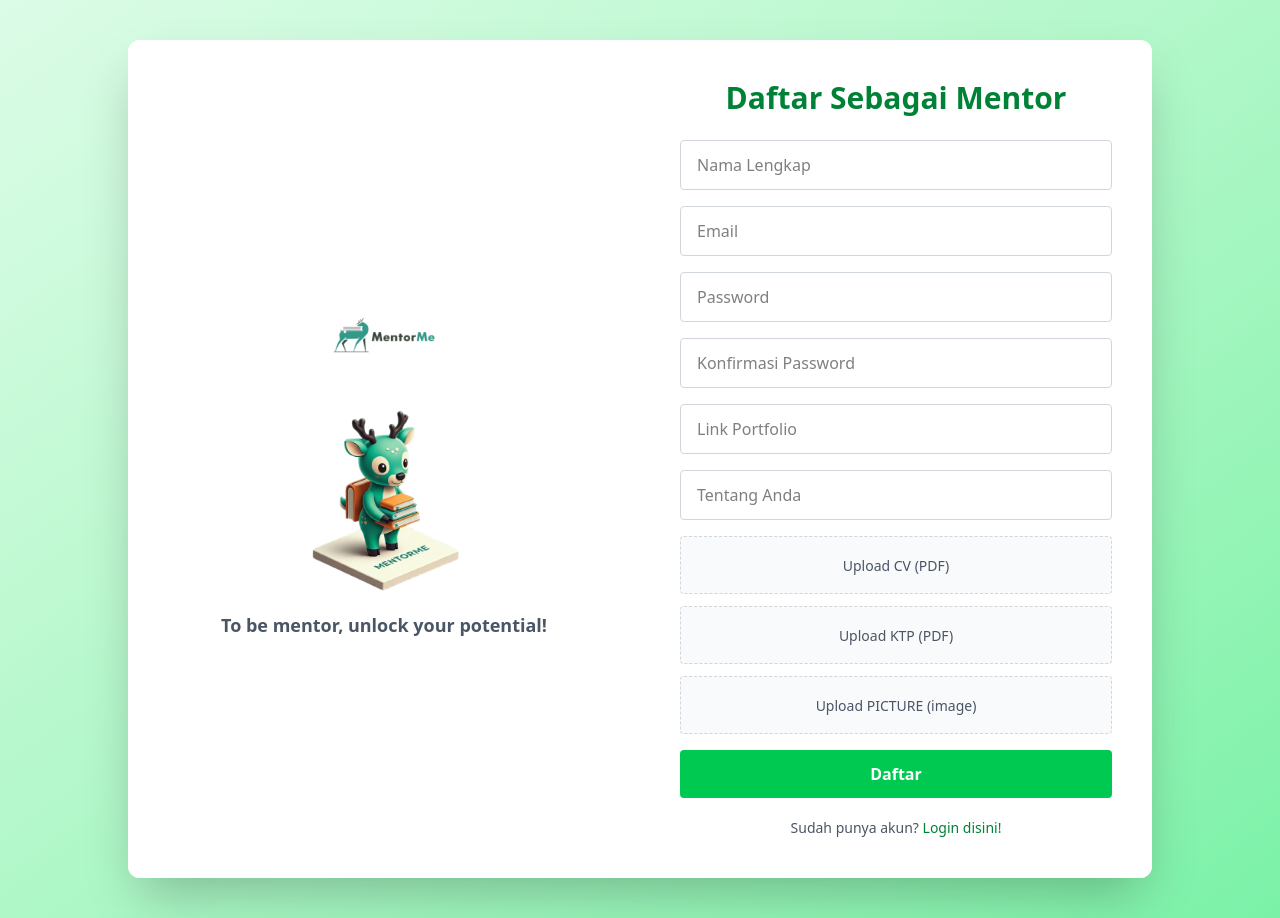
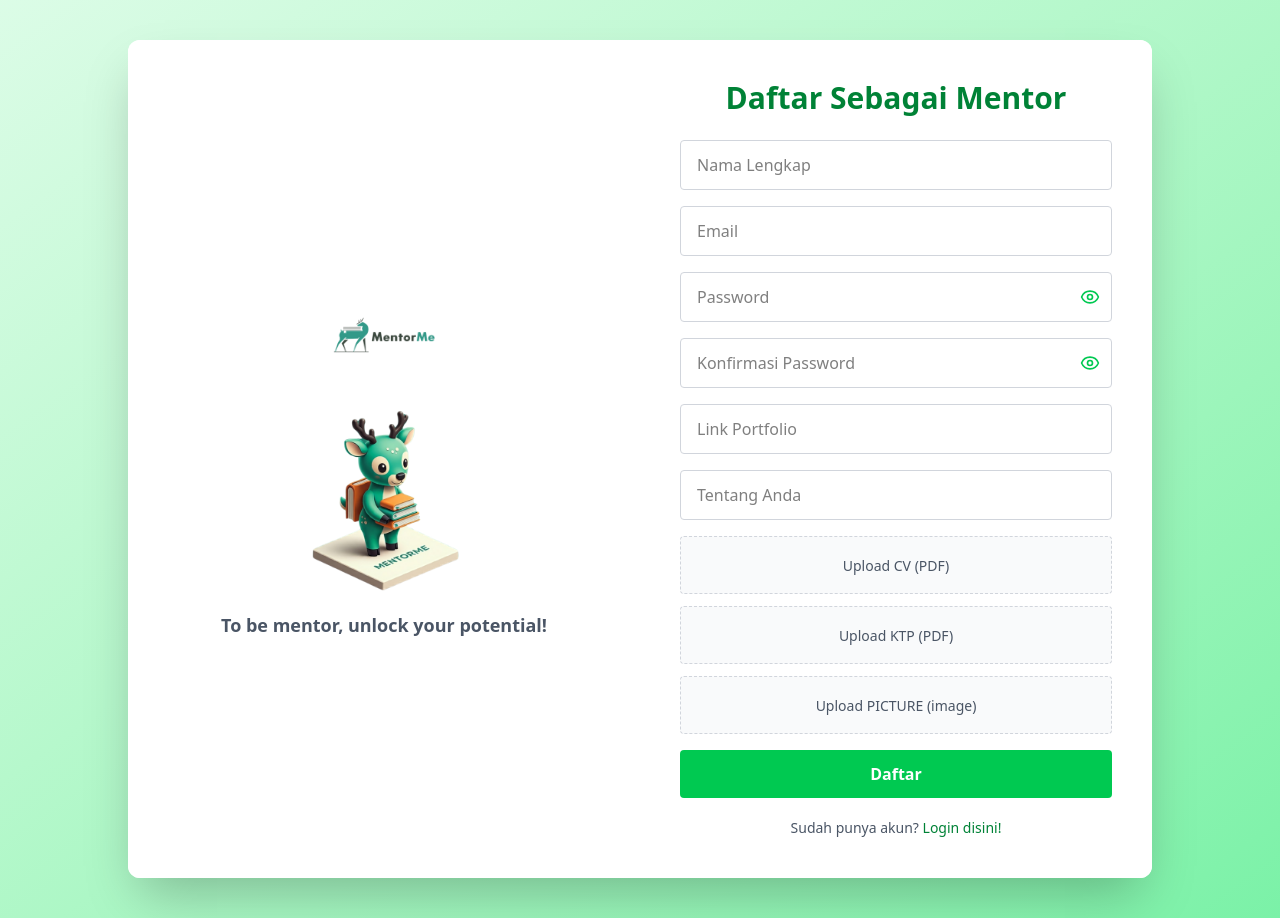
Before and after one commit to MuhReza2004/mentorme-web-mentor, a React (Vite) app: page /register in a window 1280 px wide. Built offline with nearby package versions, Linux system fonts and the light colour scheme.

Commit message:
Feat: Add View Password

```diff
--- a/src/content/Auth/LoginContent.jsx
+++ b/src/content/Auth/LoginContent.jsx
@@ -1,5 +1,6 @@
 import { useState } from "react";
 import { useNavigate } from "react-router-dom";
+import { Eye, EyeOff } from "lucide-react"; // Import icon Lucide
 
 import { loginMentor } from "../../services/api";
 import { getFcmToken, removeFcmToken } from "../../services/getFcmToken";
@@ -9,6 +10,7 @@ const LoginContent = () => {
   const [error, setError] = useState("");
   const [loading, setLoading] = useState(false);
   const navigate = useNavigate();
+  const [showPassword, setShowPassword] = useState(false);
 
   const handleChange = (e) => {
     setFormData({ ...formData, [e.target.name]: e.target.value });
@@ -20,37 +22,23 @@ const LoginContent = () => {
     setError("");
 
     try {
-      // Hapus token FCM lama
       await removeFcmToken();
-
-      // Ambil FCM Token baru
       const fcmToken = await getFcmToken();
 
-      // Payload login
-      const payload = {
-        ...formData,
-        fcmToken, // Token FCM dikirim ke backend
-      };
-
+      const payload = { ...formData, fcmToken };
       const response = await loginMentor(payload);
 
       if (response.code === 401) {
         setError(response.error);
         return;
       }
-      console.log("Response Data:", response.data);
-      localStorage.setItem("nameUser", response.data.nameUser); // Pastikan 'name' ada dalam response.data
-      console.log(
-        "Name saved to localStorage:",
-        localStorage.getItem("nameUser")
-      );
-      localStorage.setItem("email", response.data.email); // Pastikan 'name' ada dalam response.data
-      console.log("Name saved to localStorage:", localStorage.getItem("email"));
+
+      localStorage.setItem("nameUser", response.data.nameUser);
+      localStorage.setItem("email", response.data.email);
       localStorage.setItem("user", JSON.stringify(response.data));
       localStorage.setItem("token", response.data.token);
       localStorage.setItem("role", response.data.role.role);
       localStorage.setItem("ProfilePicture", response.data.pictureUser);
-      console.log("Role saved to localStorage:", localStorage.getItem("role"));
 
       if (response.data.role.role === "MENTOR") {
         navigate("/dashboard");
@@ -82,7 +70,7 @@ const LoginContent = () => {
         />
       </div>
 
-      <div className="w-1/2 flex flex-col items-center justify-center  p-8">
+      <div className="w-1/2 flex flex-col items-center justify-center p-8">
         <img src="/Icon/Maskot.png" alt="Mentor Mascot" className="w-64 mb-4" />
         <p className="text-gray-600 text-lg font-medium">
           To be mentor, unlock your potential
@@ -112,17 +100,24 @@ const LoginContent = () => {
 
           <div>
             <label className="text-gray-700 font-medium">Password</label>
+            <div className="relative">
               <input
-              type="password"
+                type={showPassword ? "text" : "password"}
                 name="password"
                 placeholder="Enter your password"
                 value={formData.password}
                 onChange={handleChange}
                 required
-              className="w-full px-4 py-2 mt-1 border border-gray-300 rounded-md bg-white focus:outline-none focus:ring-2 focus:ring-green-500"
+                className="w-full px-4 py-2 mt-1 border border-gray-300 rounded-md bg-white focus:outline-none focus:ring-2 focus:ring-green-500 pr-10"
               />
-            <div className="text-right text-sm text-gray-700 cursor-pointer mt-1">
-              Forgot Password?
+              <button
+                type="button"
+                onClick={() => setShowPassword(!showPassword)}
+                className="absolute right-3 top-3 text-gray-600"
+                aria-label="Toggle password visibility"
+              >
+                {showPassword ? <EyeOff size={20} /> : <Eye size={20} />}
+              </button>
             </div>
           </div>
 
--- a/src/content/Auth/RegisterContent.jsx
+++ b/src/content/Auth/RegisterContent.jsx
@@ -2,6 +2,7 @@ import { useState } from "react";
 import { useNavigate } from "react-router-dom";
 import "../../../src/styles.css";
 import { registerMentor } from "../../services/api";
+import { Eye, EyeOff } from "lucide-react";
 
 const MAX_FILE_SIZE = 2 * 1024 * 1024;
 
@@ -19,6 +20,8 @@ const RegisterContent = () => {
   const [errors, setErrors] = useState({});
   const navigate = useNavigate();
   const [isLoading, setIsLoading] = useState(false);
+  const [showPassword, setShowPassword] = useState(false);
+  const [showConfirmPassword, setShowConfirmPassword] = useState(false);
 
   const validateInput = () => {
     const newErrors = {};
@@ -118,10 +121,9 @@ const RegisterContent = () => {
             {[
               { name: "fullName", type: "text", placeholder: "Nama Lengkap" },
               { name: "email", type: "email", placeholder: "Email" },
-              { name: "password", type: "password", placeholder: "Password" },
+              { name: "password", placeholder: "Password" },
               {
                 name: "confirmPassword",
-                type: "password",
                 placeholder: "Konfirmasi Password",
               },
               {
@@ -130,7 +132,46 @@ const RegisterContent = () => {
                 placeholder: "Link Portfolio",
               },
               { name: "ability", type: "text", placeholder: "Tentang Anda" },
-            ].map((input) => (
+            ].map((input) => {
+              if (
+                input.name === "password" ||
+                input.name === "confirmPassword"
+              ) {
+                const show =
+                  input.name === "password"
+                    ? showPassword
+                    : showConfirmPassword;
+                const toggle =
+                  input.name === "password"
+                    ? () => setShowPassword((prev) => !prev)
+                    : () => setShowConfirmPassword((prev) => !prev);
+                return (
+                  <div key={input.name} className="relative">
+                    <input
+                      name={input.name}
+                      type={show ? "text" : "password"}
+                      placeholder={input.placeholder}
+                      onChange={handleChange}
+                      required
+                      className="border border-gray-300 rounded px-4 py-3 w-full focus:outline-none focus:ring-2 focus:ring-green-400 transition"
+                    />
+                    <button
+                      type="button"
+                      onClick={toggle}
+                      className="absolute right-3 top-1/2 transform -translate-y-1/2 text-sm text-green-500"
+                    >
+                      {show ? <EyeOff size={20} /> : <Eye size={20} />}
+                    </button>
+                    {errors[input.name] && (
+                      <p className="text-red-500 text-sm mt-1">
+                        {errors[input.name]}
+                      </p>
+                    )}
+                  </div>
+                );
+              }
+
+              return (
                 <div key={input.name}>
                   <input
                     name={input.name}
@@ -146,7 +187,8 @@ const RegisterContent = () => {
                     </p>
                   )}
                 </div>
-            ))}
+              );
+            })}
 
             {/* Upload Files */}
             <div className="space-y-3">
```
Lines whose indentation alone changed are shown as unchanged.
